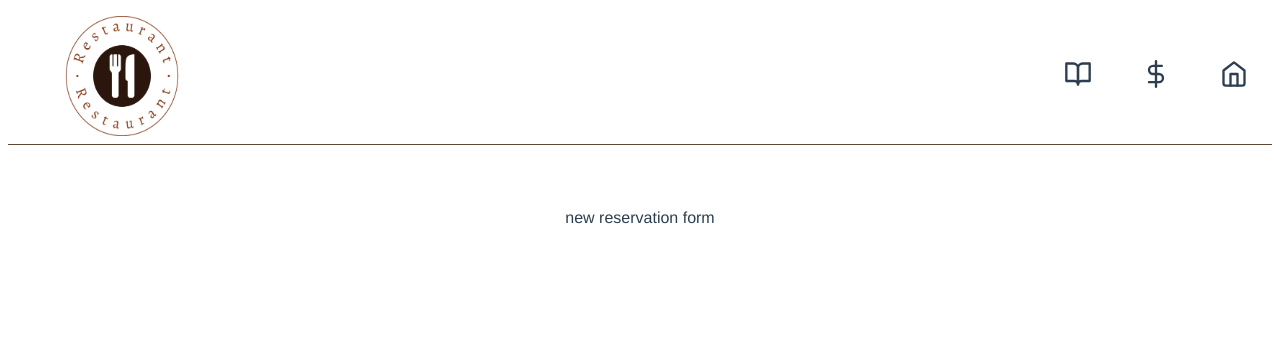
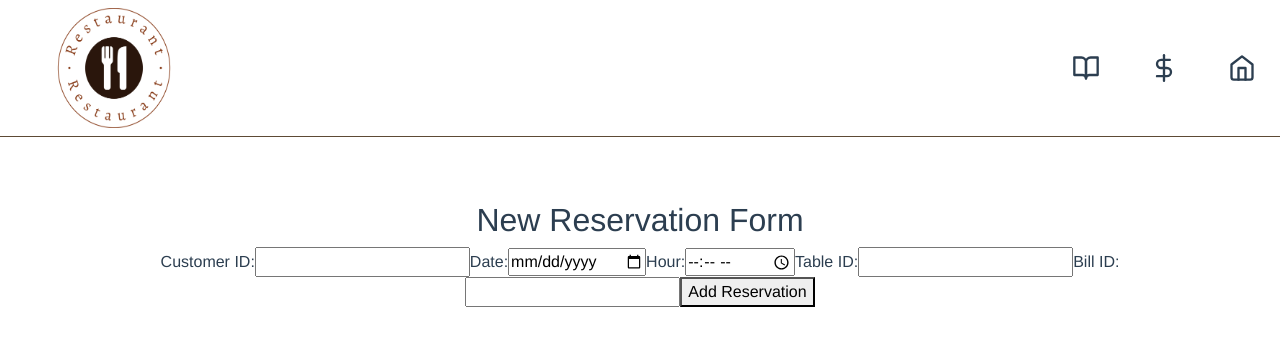
Before and after one commit to lismalgorzata/restaurant-table-booking-system-vue, a Vue app: page /new-reservation-form in a window 1280 px wide. Shown: the top 346 px of the page. Built offline with nearby package versions, Linux system fonts and the light colour scheme.

Commit message:
axios api + bootstrap + controllers service

```diff
--- a/package.json
+++ b/package.json
@@ -7,6 +7,8 @@
     "build": "vue-cli-service build"
   },
   "dependencies": {
+    "axios": "^1.6.5",
+    "bootstrap": "^5.3.2",
     "vue": "^3.2.13",
     "vue-router": "^4.0.3"
   },
--- a/src/main.js
+++ b/src/main.js
@@ -1,5 +1,6 @@
 import { createApp } from 'vue'
 import App from './App.vue'
 import router from './router'
+import 'bootstrap/dist/css/bootstrap.min.css'
 
 createApp(App).use(router).mount('#app')
--- /dev/null
+++ b/src/services/api.js
@@ -0,0 +1,50 @@
+import axios from 'axios';
+
+const baseURL = 'http://localhost:8282/api'; // Adres Twojego backendu
+
+export default {
+    getAllReservations() {
+        return axios.get(`${baseURL}/reservation/all`);
+    },
+
+    addReservation(reservation) {
+        return axios.post(`${baseURL}/reservation/add`, reservation);
+    },
+
+    getAllBills() {
+        return axios.get(`${baseURL}/bill/all`);
+    },
+
+    addBill(bill) {
+        return axios.post(`${baseURL}/bill/add`, bill);
+    },
+
+    editBill(billId, bill) {
+        return axios.put(`${baseURL}/bill/edit/${billId}`, bill);
+    },
+
+    getAllCustomers() {
+        return axios.get(`${baseURL}/customer/all`);
+    },
+
+    getAllDishes() {
+        return axios.get(`${baseURL}/dish/all`);
+    },
+
+    getAllRestaurants() {
+        return axios.get(`${baseURL}/restaurant/all`);
+    },
+
+    getAllTables() {
+        return axios.get(`${baseURL}/table/all`);
+    },
+
+    getAllFreeTables(date) {
+        return axios.get(`${baseURL}/table/allFree?date=${date}`);
+    },
+
+    getAllWaiters() {
+        return axios.get(`${baseURL}/waiter/all`);
+    }
+
+};
--- a/src/views/NewReservationView.vue
+++ b/src/views/NewReservationView.vue
@@ -1,11 +1,50 @@
 <template>
     <div>
-        new reservation form
+      <h2>New Reservation Form</h2>
+      <form @submit.prevent="addReservation">
+        <label for="customerId">Customer ID:</label>
+        <input v-model="reservation.customerId" type="text" required />
+
+        <label for="date">Date:</label>
+        <input v-model="reservation.date" type="date" required />
+
+        <label for="hour">Hour:</label>
+        <input v-model="reservation.hour" type="time" required />
+
+        <label for="tableId">Table ID:</label>
+        <input v-model="reservation.tableId" type="text" required />
+
+        <label for="billId">Bill ID:</label>
+        <input v-model="reservation.billId" type="text" required />
+
+        <button type="submit">Add Reservation</button>
+      </form>
     </div>
-</template>
-<script setup>
+  </template>
 
-</script>
-<style scoped>
+  <script setup>
+  import api from '@/services/api.js';
 
-</style>
+  const reservation = {
+    customerId: '',
+    date: '',
+    hour: '',
+    tableId: '',
+    billId: ''
+  };
+
+  const addReservation = async () => {
+    try {
+      const response = await api.addReservation(reservation);
+      console.log('New Reservation Added:', response.data);
+      // Dodaj logikę do obsługi sukcesu, np. wyświetlanie komunikatu
+    } catch (error) {
+      console.error('Error adding reservation:', error);
+      // Dodaj logikę do obsługi błędu, np. wyświetlanie komunikatu
+    }
+  };
+  </script>
+
+  <style scoped>
+    /* Dodaj stylizację według potrzeb */
+  </style>
```
Also changed, not shown: 1 other file (tests, documents, lock files or other folders).
